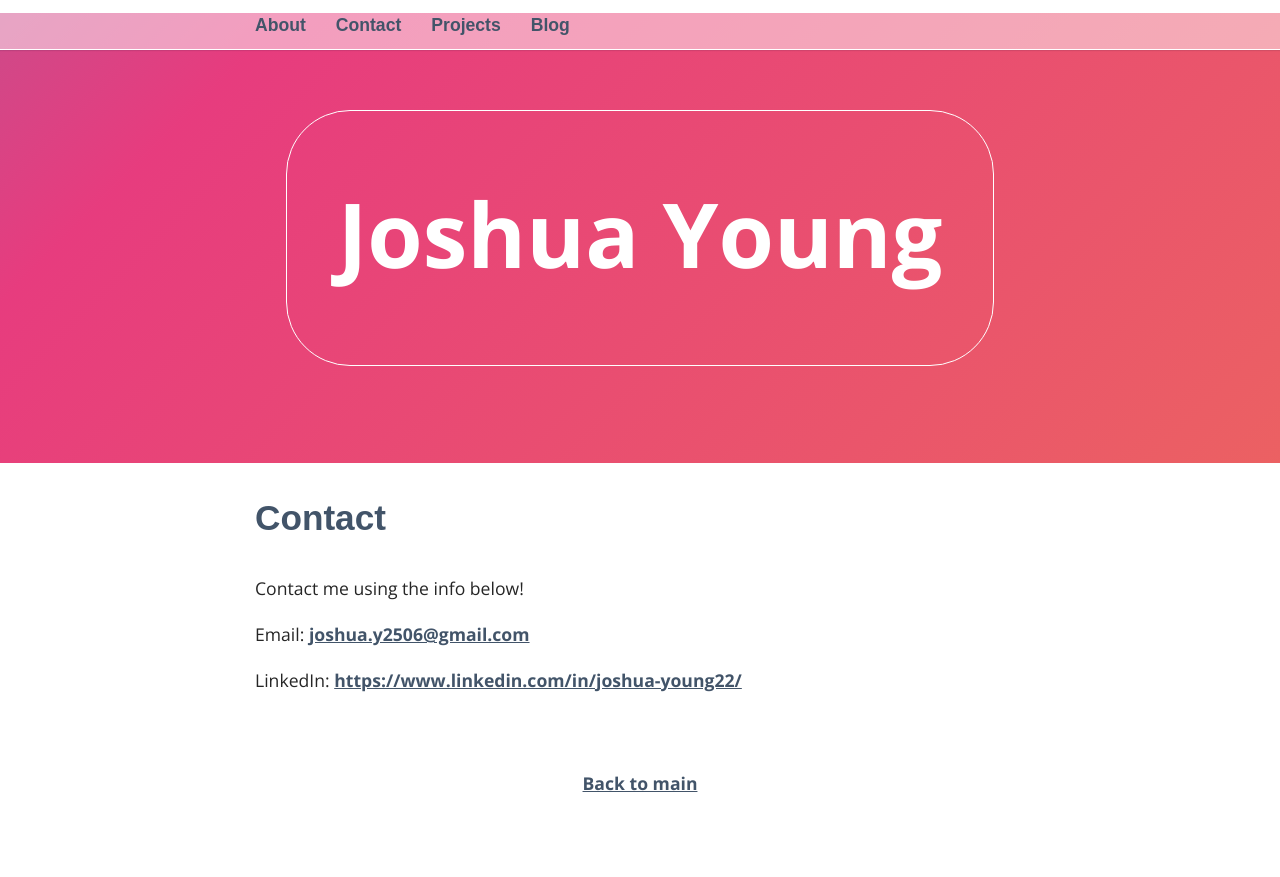
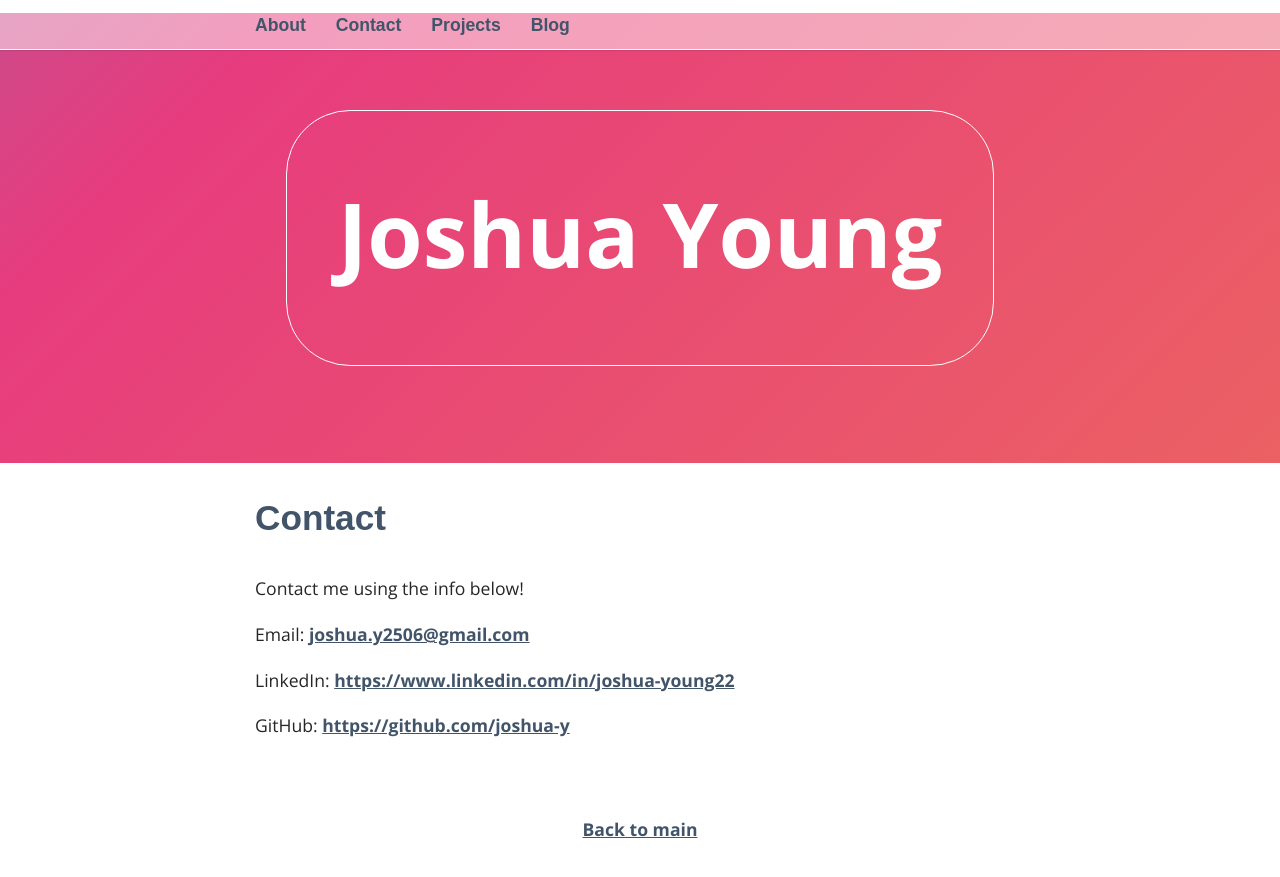
Before and after one commit to joshua-y/joshua-y-oldwebsite, a Jekyll site: the page built from _pages/02_contact.md, in a window 1280 px wide and 900 px high, scrolled down 37 px. Shown: the top 877 px of the window. Built offline with Jekyll 4.4.1, drawn with Linux system fonts in a browser that asks for light colours; some web fonts are replaced; part of the change alters nothing that is shown.

Commit message:
Added GitHub link

```diff
--- a/_pages/02_contact.md
+++ b/_pages/02_contact.md
@@ -8,4 +8,6 @@ Contact me using the info below!
 
 Email: [joshua.y2506@gmail.com](mailto:joshua.y2506@gmail.com)
 
-LinkedIn: [https://www.linkedin.com/in/joshua-young22/](https://www.linkedin.com/in/joshua-young22/)
+LinkedIn: [https://www.linkedin.com/in/joshua-young22](https://www.linkedin.com/in/joshua-young22)
+
+GitHub: [https://github.com/joshua-y](https://github.com/joshua-y)
```
